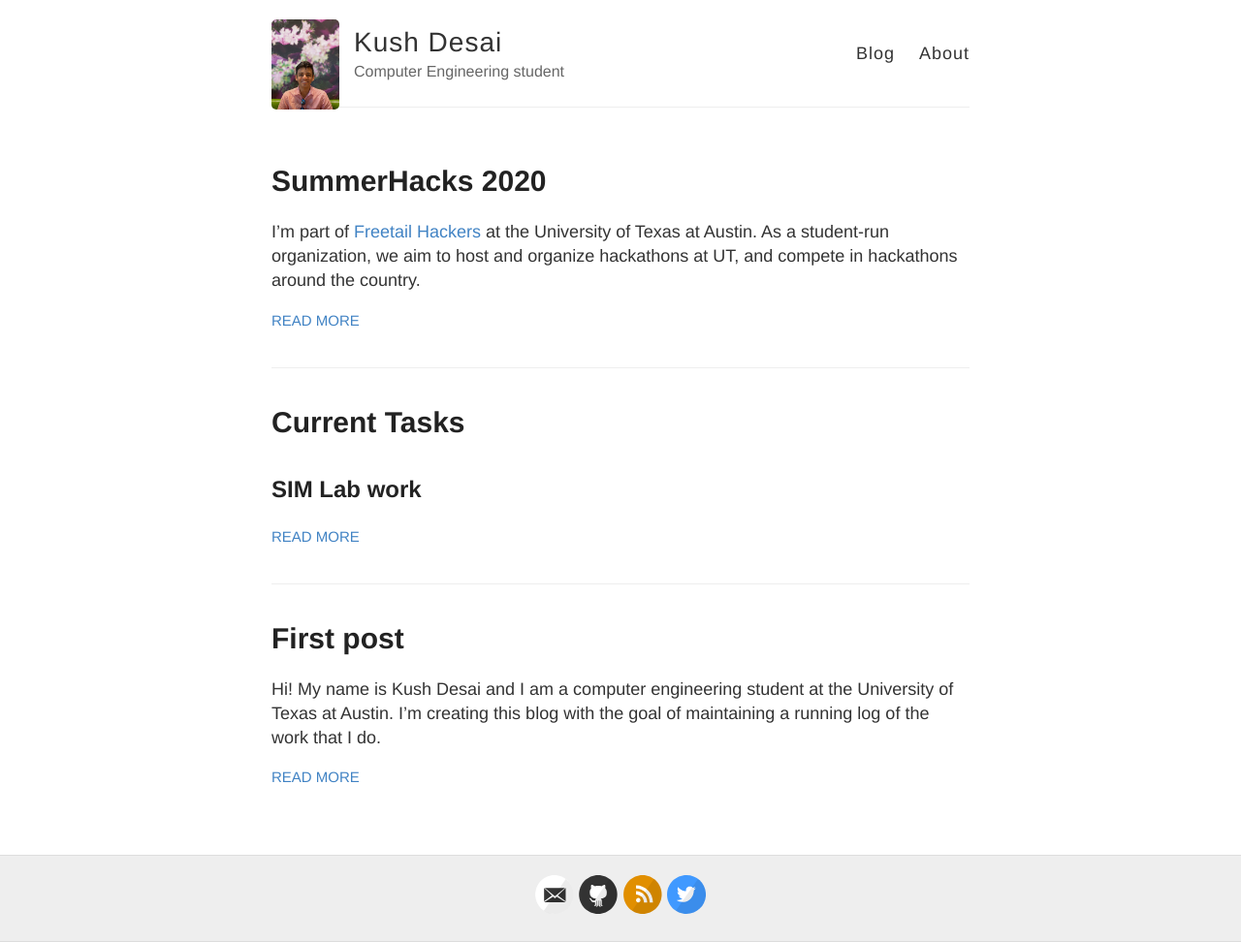
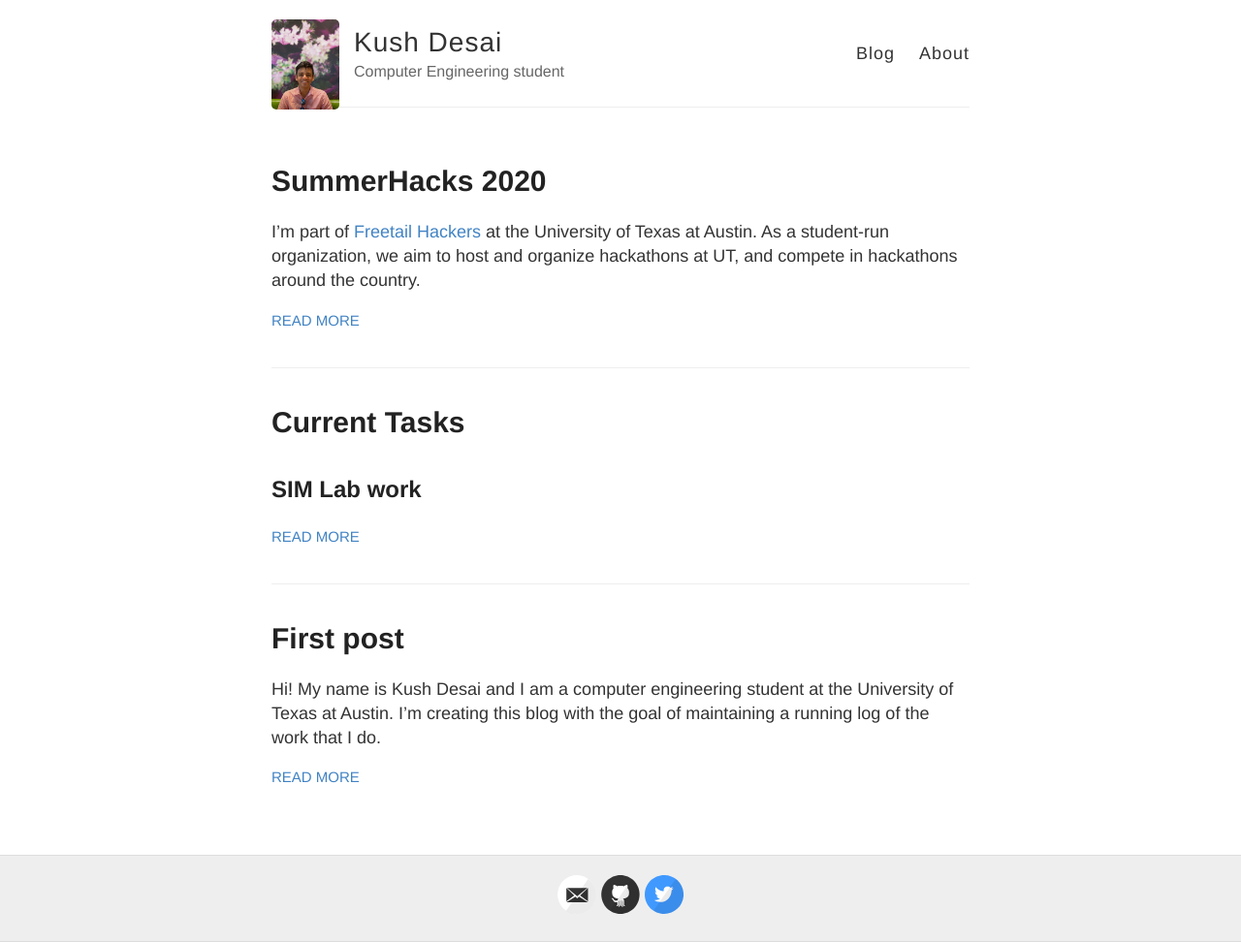
Before and after one commit to kdesai2018/kdesai2018.github.io, a Jekyll site: the page built from index.html, in a window 1280 px wide. Shown: the whole page at 97% size. Built offline with Jekyll 4.4.1, drawn with Linux system fonts in a browser that asks for light colours.

Commit message:
gpushall

```diff
--- a/_config.yml
+++ b/_config.yml
@@ -25,7 +25,7 @@ footer-links:
   instagram:
   linkedin:
   pinterest:
-  rss: iwantrss
+  rss: # iwantrss
   twitter: kdesai2018
   stackoverflow: # your stackoverflow profile, e.g. "users/50476/bart-kiers"
   youtube: # channel/<your_long_string> or user/<user-name>
```
